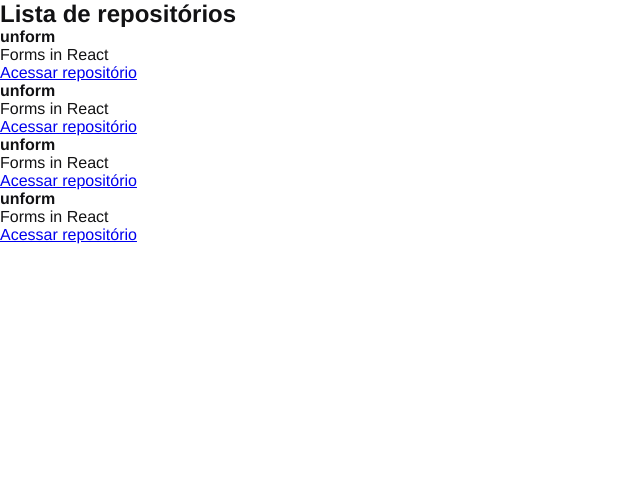
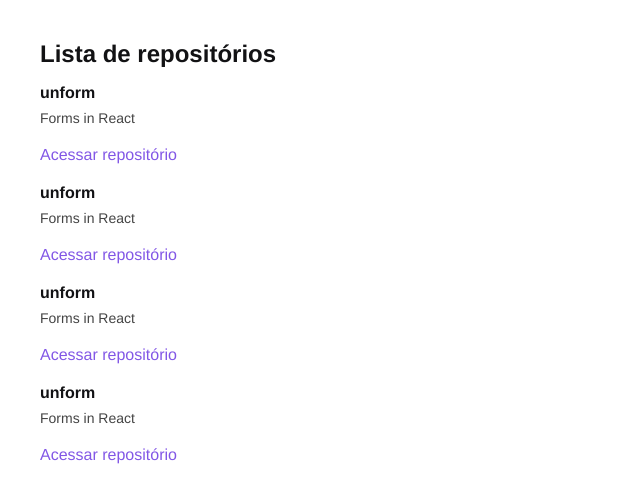
Before and after one commit to lima-pedro/ignite-github-explorer-2023, a React app: page / in a window 1280 px wide. Shown: the top 502 px of the page, without its empty margins (0-640 px from the left). Built offline with nearby package versions, Linux system fonts and the light colour scheme.

Commit message:
Added estilization

```diff
--- a/package.json
+++ b/package.json
@@ -20,10 +20,12 @@
     "@babel/core": "^7.21.0",
     "@babel/preset-env": "^7.20.2",
     "@babel/preset-react": "^7.18.6",
+    "@pmmmwh/react-refresh-webpack-plugin": "^0.5.10",
     "babel-loader": "^9.1.2",
     "cross-env": "^7.0.3",
     "html-webpack-plugin": "^5.5.0",
     "node-sass": "^8.0.0",
+    "react-refresh": "^0.14.0",
     "sass-loader": "^13.2.0",
     "webpack": "^5.75.0",
     "webpack-cli": "^5.0.1",
--- a/src/App.jsx
+++ b/src/App.jsx
@@ -1,5 +1,5 @@
 import { RepositoryList } from './components/RepositoryList';
-import './styles.scss';
+import './styles/styles.scss';
 
 export function App () {
     // throw new Error("error"); testando source map
--- a/src/components/RepositoryList.jsx
+++ b/src/components/RepositoryList.jsx
@@ -1,3 +1,5 @@
+import '../styles/repository-list.scss';
+
 import { RepositoryItem } from "./RepositoryItem";
 
 const repository = {
--- /dev/null
+++ b/src/styles/repository-list.scss
@@ -0,0 +1,30 @@
+section.repository-list {
+  margin: 40px;
+
+  h1 {
+    margin-bottom: 16px;
+  }
+
+  ul {
+    list-style: none;
+
+    li {
+      & + li {
+        margin-top: 20px;
+      }
+
+      p {
+        font-size: 14px;
+        color: #444;
+        margin-top: 8px;
+      }
+
+      a {
+        display: inline-block;
+        margin-top: 20px;
+        text-decoration: none;
+        color: #8257e6;
+      }
+    }
+  }
+}
--- a/webpack.config.js
+++ b/webpack.config.js
@@ -1,41 +1,51 @@
-const path = require('path');
-const HtmlWebpackPLugin = require('html-webpack-plugin');
+const path = require("path");
+const HtmlWebpackPLugin = require("html-webpack-plugin");
+const ReactRefreshWebpackPlugin = require("@pmmmwh/react-refresh-webpack-plugin");
 
-const isDevelopment = process.env.NODE_ENV !== 'production';
+const isDevelopment = process.env.NODE_ENV !== "production";
 
 module.exports = {
-    mode: isDevelopment ? 'development' : 'production',
-    devtool: isDevelopment ? 'eval-source-map' : 'source-map',
-    entry: path.resolve(__dirname, 'src', 'index.jsx'),
+  mode: isDevelopment ? "development" : "production",
+  devtool: isDevelopment ? "eval-source-map" : "source-map",
+  entry: path.resolve(__dirname, "src", "index.jsx"),
   output: {
-        path: path.resolve(__dirname, 'dist'),
-        filename: 'bundle.js'
+    path: path.resolve(__dirname, "dist"),
+    filename: "bundle.js",
   },
   resolve: {
-        extensions: ['.js', '.jsx']
+    extensions: [".js", ".jsx"],
   },
   devServer: {
-        static: path.resolve(__dirname, 'public'),
+    static: path.resolve(__dirname, "public"),
     compress: true,
-        port: 9000
+    port: 9000,
+    hot: true,
   },
   plugins: [
+    isDevelopment && new ReactRefreshWebpackPlugin(),
     new HtmlWebpackPLugin({
-            template: path.resolve(__dirname, 'public', 'index.html'),
-        })
-    ],
+      template: path.resolve(__dirname, "public", "index.html"),
+    }),
+  ].filter(Boolean),
   module: {
     rules: [
       {
         test: /\.jsx$/,
         exclude: /node_modules/,
-                use: 'babel-loader'
+        use: {
+          loader: "babel-loader",
+          options: {
+            plugins: [
+              isDevelopment && require.resolve("react-refresh/babel"),
+            ].filter(Boolean),
+          },
+        },
       },
       {
         test: /\.scss$/,
         exclude: /node_modules/,
-                use: ['style-loader', 'css-loader', 'sass-loader']
-            }
-        ]
-    }
-}
+        use: ["style-loader", "css-loader", "sass-loader"],
+      },
+    ],
+  },
+};
```
Also changed, not shown: src/styles/styles.scss (renamed from src/styles.scss). Lines whose indentation alone changed are shown as unchanged.
